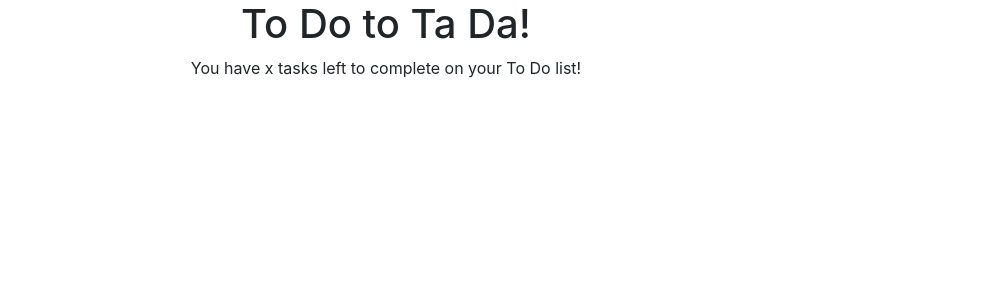
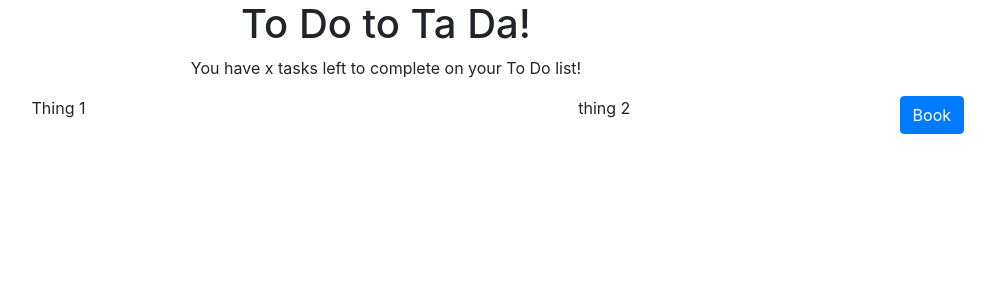
Before and after one commit to nicholajaneriley/React-To-Do-Ta-Da, a React (Create React App) app: page / in a window 1280 px wide. Shown: the top 300 px of the page, without its empty margins (254-1249 px from the left). Built offline with nearby package versions, Linux system fonts and the light colour scheme.

Commit message:
Created ToDoTask component and imported to app.js

```diff
--- a/src/App.js
+++ b/src/App.js
@@ -2,12 +2,14 @@ import React from 'react';
 import './App.css';
 import Header from "./Header";
 import TaskCount from "./TaskCount";
+import ToDoTask from "./ToDoTask";
 
 function App() {
   return (
     <div className="App">
       <Header />
       <TaskCount />
+      <ToDoTask />
 
 
     </div>
--- /dev/null
+++ b/src/ToDoTask.js
@@ -0,0 +1,21 @@
+import React from 'react';
+
+class ToDoTask extends React.Component {
+    render() {
+        return (
+            <div className="row">
+                <div className="col-12 col-sm-6">
+                    <p>Thing 1</p>
+                </div>
+                <div className="col-12 col-sm-4">
+                    <p>thing 2</p>
+                </div>
+                <div className="col-12 col-sm-2">
+                    <button type="button" class="btn btn-primary">Book</button>
+                </div>
+            </div>
+        )
+    }
+}
+
+export default ToDoTask;
```
